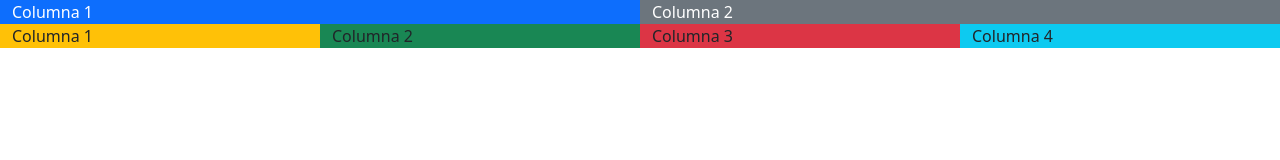
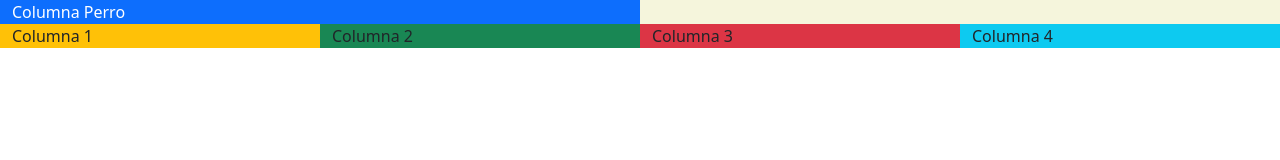
Before and after one commit to ElianRosales434/bootstrap1, a plain HTML site: page index.html in a window 1280 px wide. Drawn offline with nearby package versions, Linux system fonts and the light colour scheme.

Commit message:
Se cambiaron los nombres de las columnas

```diff
--- a/index.html
+++ b/index.html
@@ -14,11 +14,7 @@
         <div class="row">
 
             <div class="col-md-6 bg-primary text-white">
-                Columna 1
-            </div>
-
-            <div class="col-md-6 bg-secondary text-white">
-                Columna 2
+                Columna Perro
             </div>
 
         </div>
```
